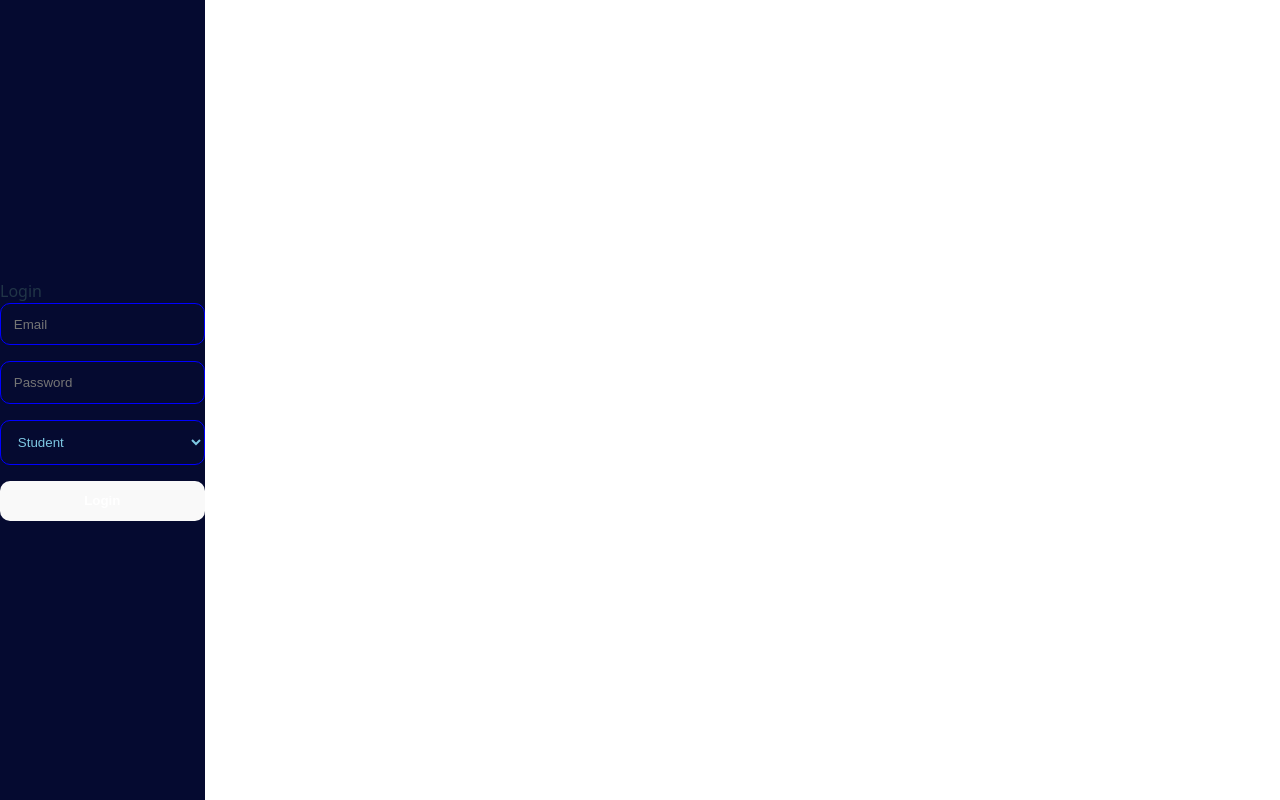
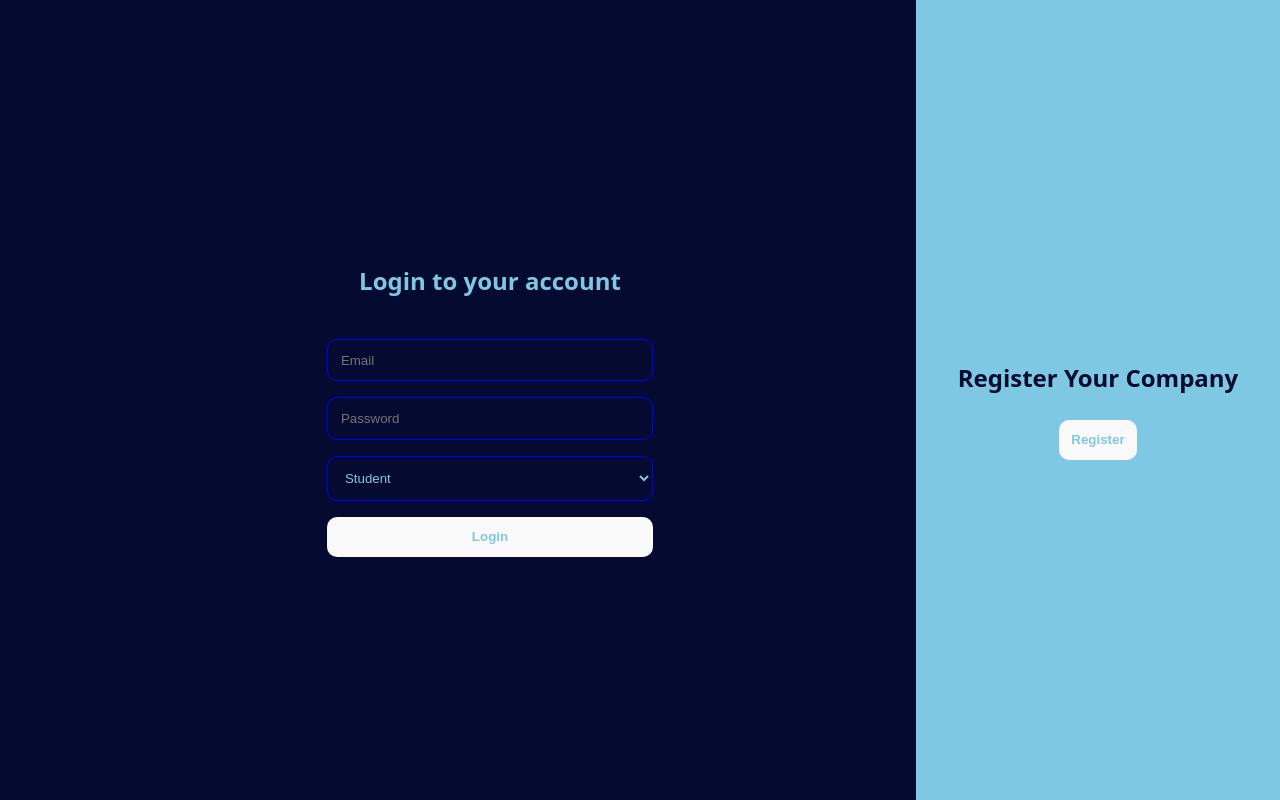
Before and after one commit to AhmedK3019/Internship-Web-Application, a React (Vite) app in the folder kafr-el-sheikh-el-7abeeba/: page / in a window 1280 px wide. Built offline with nearby package versions, Linux system fonts and the light colour scheme.

Commit message:
Updated Login

```diff
--- a/kafr-el-sheikh-el-7abeeba/src/Login.jsx
+++ b/kafr-el-sheikh-el-7abeeba/src/Login.jsx
@@ -13,14 +13,16 @@ const Login = () => {
       setMessage('Please fill in all fields.');
       return;
     }
-    setMessage(`Logged in successfully as ${role}!`);
+    setMessage(`Logged in successfully as ${role} !`);
   };
 
   return (
     <div className='page'>
-        <div className="login-container">
-            <title/>Login
+      <title>Login</title>
+      <div className="login-content">
+        <div>
           <form onSubmit={handleSubmit}>
+          <h2>Login to your account</h2>
             <input
               type="email"
               placeholder="Email"
@@ -49,8 +51,13 @@ const Login = () => {
             <button type="submit">
               Login
             </button>
+            {message && <div className='message'> {message}</div>}
           </form>
-        {message && <div className='message'> {message}</div>}
+        </div>
+      </div>
+      <div className="side-panel">
+        <h2 className='side-text'>Register Your Company</h2>
+        <button>Register</button>
       </div>
     </div>
   );
--- a/kafr-el-sheikh-el-7abeeba/src/index.css
+++ b/kafr-el-sheikh-el-7abeeba/src/index.css
@@ -16,15 +16,18 @@
 .page {
   background-color: #050a30;
   min-height: 100vh;
+  width: 100%;
   display: flex;
-  justify-content: center;
-  align-items: center;
 }
 
 form {
   display: flex;
   flex-direction: column;
   gap: 1rem;
+  max-width: 400px;
+  width: 100%;
+  padding: 2rem;
+  margin: auto;
 }
 
 a {
@@ -38,8 +41,6 @@ a:hover {
 
 body {
   margin: 0;
-  display: flex;
-  place-items: center;
   min-width: 320px;
   min-height: 100vh;
 }
@@ -49,17 +50,23 @@ h1 {
   line-height: 1.1;
 }
 
-title{
+h2 {
   text-align: center;
   margin-bottom: 1.5rem;
-  color: #7ec8e3;
+  color: #7EC8E3;
+}
+
+.side-text {
+  text-align: center;
+  margin-bottom: 1.5rem;
+  color: #050a30;
 }
 
 button {
   padding: 0.8rem;
   border-radius: 10px;
   background-color: #0000ff;
-  color: white;
+  color: #7EC8E3;
   font-weight: bold;
   border: none;
   cursor: pointer;
@@ -73,14 +80,21 @@ button:focus-visible {
   outline: 4px auto -webkit-focus-ring-color;
 }
 
-.container {
-  background-color: #000c66;
+.login-content {
+  flex: 1;
+  display: flex;
+  justify-content: center;
+  align-items: center;
+}
+
+.side-panel {
+  width: 300px;
+  background-color: #7ec8e3;
+  display: flex;
+  flex-direction: column;
+  justify-content: center;
+  align-items: center;
   padding: 2rem;
-  border-radius: 20px;
-  box-shadow: 0 4px 8px rgba(0, 0, 0, 0.5);
-  width: 100%;
-  max-width: 400px;
-  color: #7ec8e3;
 }
 
 .message {
```
Lines whose indentation alone changed are shown as unchanged.
